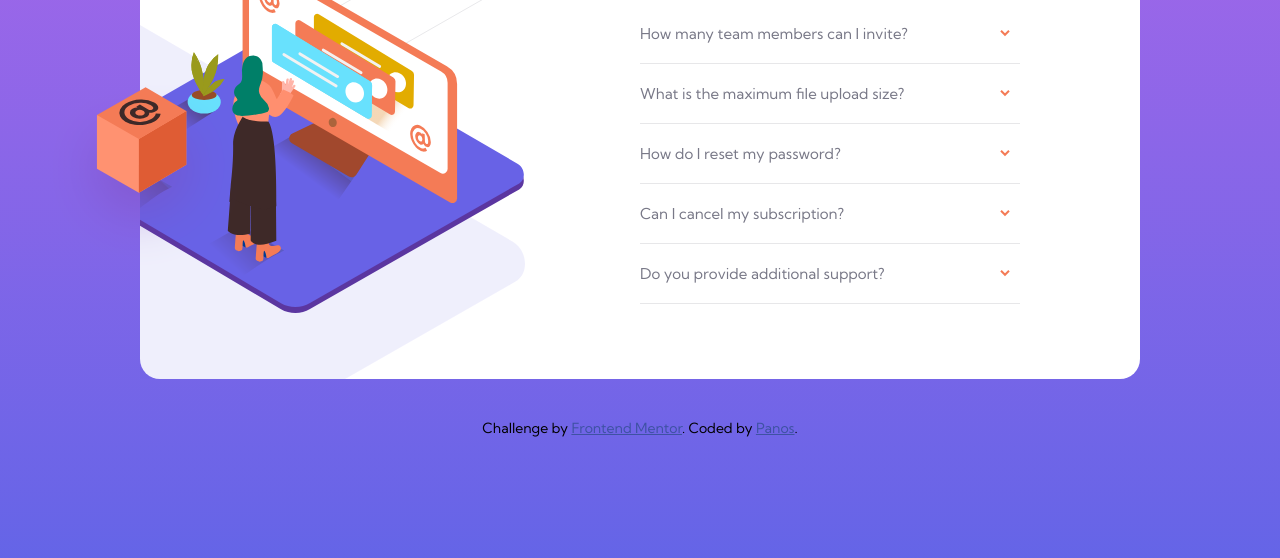
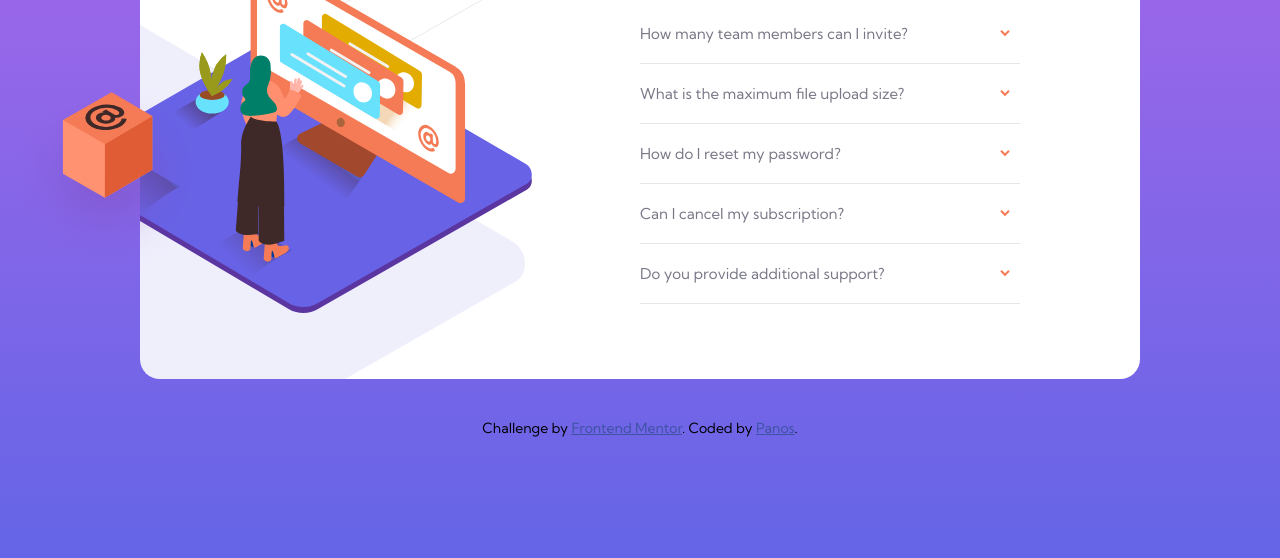
Before and after one commit to panosjapan7/fm-faq-accordion-card-comp, a plain HTML site: page index.html in a window 1280 px wide. Shown: the part 242-800 px from the top of the page. Drawn offline with Linux system fonts and the light colour scheme.

Commit message:
fixed box position

```diff
--- a/assets/index.css
+++ b/assets/index.css
@@ -83,8 +83,8 @@ main {
     }
     .illustration-box-desktop {
         position: absolute;
-        left: -94px;
-        bottom: 110px;
+        left: -128px;
+        bottom: 105px;
         z-index: 5;
     }
     .imagesContainer {
@@ -93,7 +93,7 @@ main {
         .illustration-woman-online-desktop {
             position: absolute;
             top: 75px;
-            left: -88px;
+            left: -80px;
             z-index: 3;
         }
         .bg-pattern-desktop {
```
